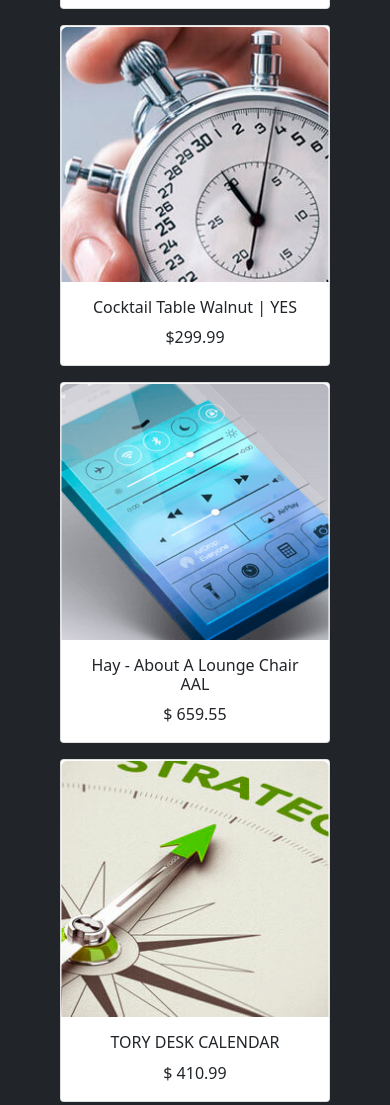
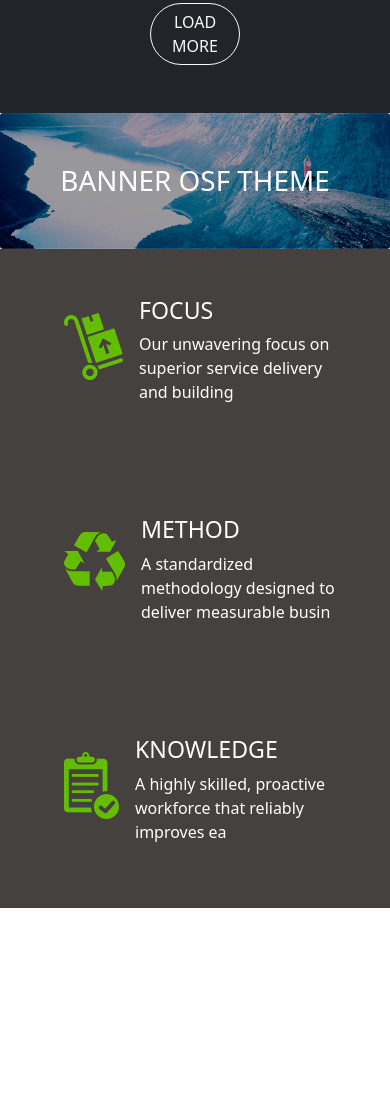
Before and after one commit to leonardo-torquato/OSF-E-commerce-project, a plain HTML site: page HTML/home_page.html in a window 390 px wide. Shown: the part 1582-2687 px from the top of the page. After the commit the page ends 2490 px from the top, so only its background shows below. Drawn offline with nearby package versions, Linux system fonts and the light colour scheme.

Commit message:
services added

```diff
--- a/CSS/style.CSS
+++ b/CSS/style.CSS
@@ -1,5 +1,6 @@
 body {
   margin-top: 7rem;
+  overflow-x:hidden;
 }
 
 .navbar {
@@ -48,16 +49,26 @@ div.dropdown-multicol2>div.dropdown-col{
 #summer h1 {
   font-size: 70pt;
 }
+
 #loggin-btn {
   background-color: #84bc22;
 }
+
 .modal-footer p,
 #passhelp {
   color: #84bc22;
 }
+
 #togglepassword {
   width: 7%;
   position: relative;
   top: -2.25rem;
   right: .75rem;
 }
+
+.services {
+  float: left;
+}
+#servicebg {
+  background-color: #45413e;
+}
--- a/HTML/home_page.html
+++ b/HTML/home_page.html
@@ -168,7 +168,7 @@
 
       <div class="row mx-5 text-center">
 
-        <div class="col-sm-6 col-md-4 col-lg-3">
+        <div class="col-6 col-md-4 col-lg-3">
           <div class="card mb-3">
             <img class="card-img-top" src="../midia/product1.png">
             <div class="card-body">
@@ -178,7 +178,7 @@
           </div>
         </div>
 
-        <div class="col-sm-6 col-md-4 col-lg-3">
+        <div class="col-6 col-md-4 col-lg-3">
           <div class="card mb-3">
             <img class="card-img-top" src="../midia/product2.png">
             <div class="card-body">
@@ -188,7 +188,7 @@
           </div>
         </div>
 
-        <div class="col-sm-6 col-md-4 col-lg-3">
+        <div class="col-6 col-md-4 col-lg-3">
           <div class="card mb-3">
             <img class="card-img-top" src="../midia/product3.png">
             <div class="card-body">
@@ -198,7 +198,7 @@
           </div>
         </div>
 
-        <div class="col-sm-6 col-md-4 col-lg-3">
+        <div class="col-6 col-md-4 col-lg-3">
           <div class="card mb-3">
             <img class="card-img-top" src="../midia/product4.png">
             <div class="card-body">
@@ -208,7 +208,7 @@
           </div>
         </div>
 
-        <div class="col-sm-6 col-md-4 col-lg-3">
+        <div class="col-6 col-md-4 col-lg-3">
           <div class="card mb-3">
             <img class="card-img-top" src="../midia/product5.png">
             <div class="card-body">
@@ -218,7 +218,7 @@
           </div>
         </div>
 
-        <div class="col-sm-6 col-md-4 col-lg-3">
+        <div class="col-6 col-md-4 col-lg-3">
           <div class="card mb-3">
             <img class="card-img-top" src="../midia/product6.png">
             <div class="card-body">
@@ -228,7 +228,7 @@
           </div>
         </div>
 
-        <div class="col-sm-6 col-md-4 col-lg-3">
+        <div class="col-6 col-md-4 col-lg-3">
           <div class="card mb-3">
             <img class="card-img-top" src="../midia/product7.png">
             <div class="card-body">
@@ -238,7 +238,7 @@
           </div>
         </div>
 
-        <div class="col-sm-6 col-md-4 col-lg-3">
+        <div class="col-6 col-md-4 col-lg-3">
           <div class="card mb-3">
             <img src="../midia/dragons.png">
           </div>
@@ -281,10 +281,38 @@
     </div>
     <!--/MODAL FORM-->
 
-    <img class="" src="../midia/banner.png" style="height: 100%; width: 100%;">
+    <!--BANNER-->
+    <div class="card text-white border-0 text-center">
+      <img class="card-img" src="../midia/banner.png">
+      <div class="card-img-overlay d-flex row align-items-center">
+        <h1 class="card-text">BANNER OSF THEME</h1>
+      </div>
+    </div>
+    <!--/BANNER-->
+
+    <!--SERVICES-->
+    <div id="servicebg" class="d-flex flex-md-row flex-column justify-content-between text-white">
+      <div class="p-5">
+        <img src="../midia/Delivery.png" class="services p-3">
+        <h3>FOCUS</h3>
+        <p>Our unwavering focus on superior service delivery and building</p>
+      </div>
+      <div class="p-5">
+        <img src="../midia/Recycle.png" class="services p-3">
+        <h3>METHOD</h3>
+        <p>A standardized methodology designed to deliver measurable busin</p>
+      </div>
+      <div class="p-5">
+        <img src="../midia/Clipboard.png" class="services p-3">
+        <h3>KNOWLEDGE</h3>
+        <p>A highly skilled, proactive workforce that reliably improves ea</p>
+      </div>
+    </div>
+    <!--/SERVICES-->
 
     <!--FOOTER-->
     <!--/FOOTER-->
+
     <script src="https://cdn.jsdelivr.net/npm/bootstrap@5.1.0/dist/js/bootstrap.bundle.min.js" integrity="sha384-U1DAWAznBHeqEIlVSCgzq+c9gqGAJn5c/t99JyeKa9xxaYpSvHU5awsuZVVFIhvj" crossorigin="anonymous"></script>
     <script src="https://ajax.googleapis.com/ajax/libs/jquery/2.1.1/jquery.min.js"></script>
     <script src="../JavaScript/Script.js"></script>
```
Also changed, not shown: JavaScript/Script.js (line endings or trailing spaces).
